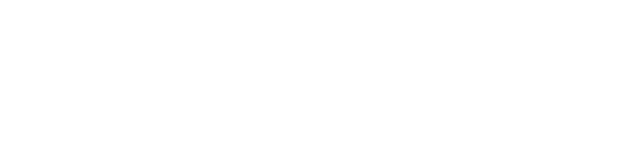
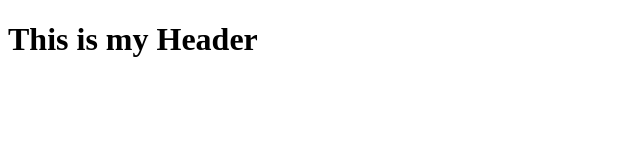
Before and after one commit to bgriffincoder/git_exercise-1, a plain HTML site: page index.html in a window 1280 px wide. Shown: the whole page, without its empty margins (0-640 px from the left). Drawn offline with Linux system fonts and the light colour scheme.

Commit message:
adding a heading to the website

```diff
--- a/index.html
+++ b/index.html
@@ -4,6 +4,6 @@
     <title></title>
 </head>
 <body>
-
+<h1>This is my Header</h1>
 </body>
 </html>
```
